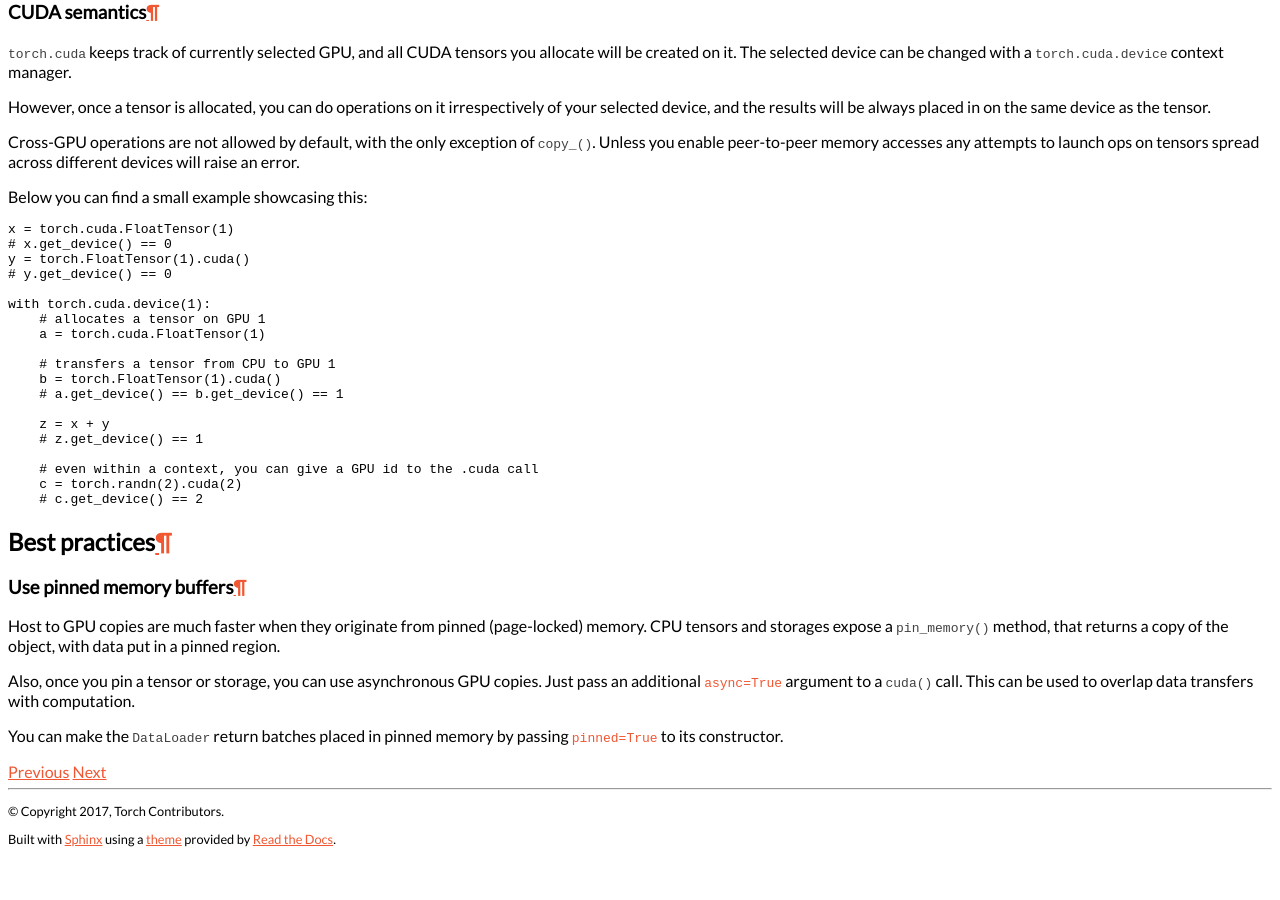
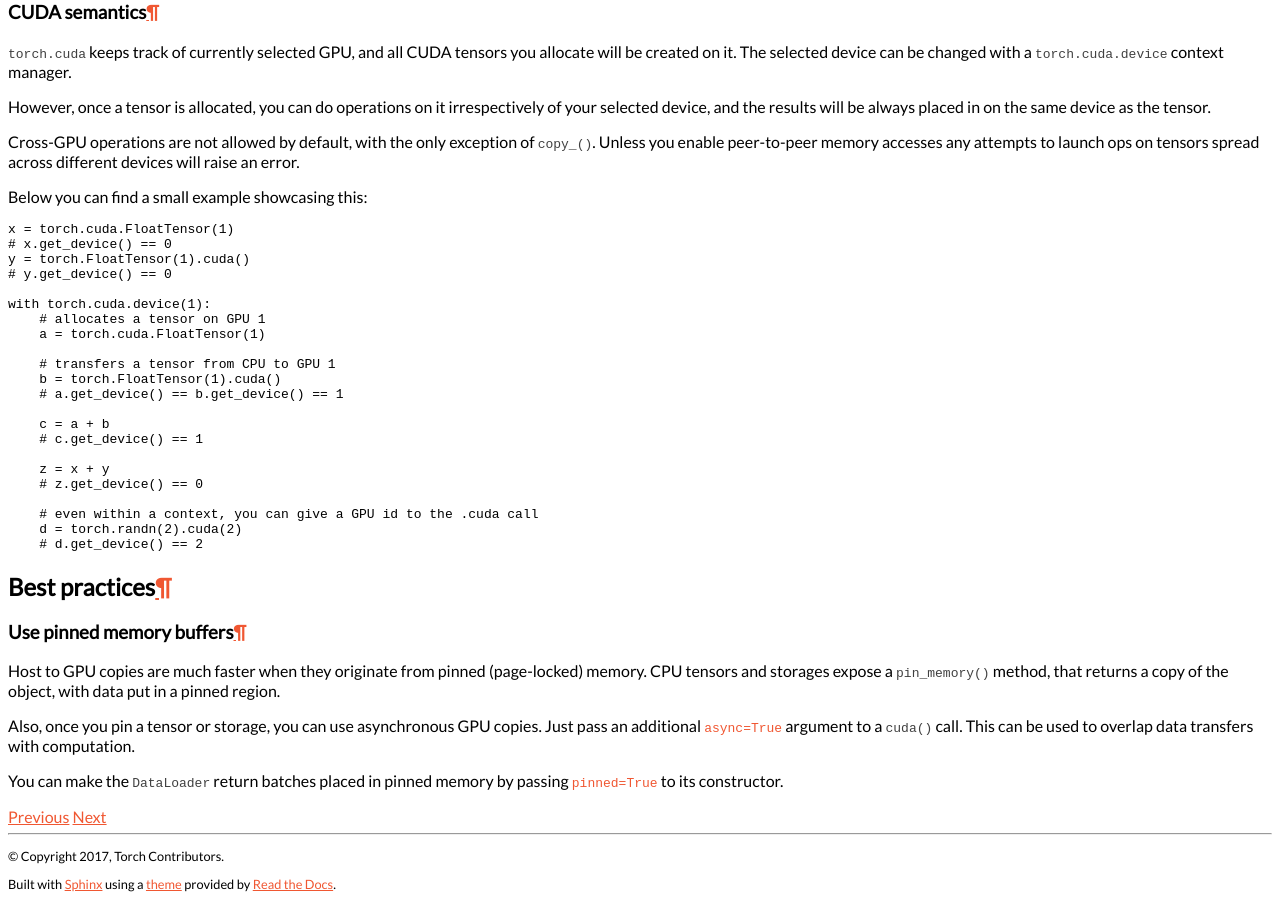
Before and after one commit to kleistern8z/pytorch, a Sphinx documentation site: the page built from docs/source/notes/cuda.rst, in a window 1280 px wide and 900 px high, scrolled down 4587 px. Built offline with Sphinx 7.4.7 and the Read the Docs theme 2.0.0, drawn with Linux system fonts in a browser that asks for light colours; before the commit the page ends 5442 px from its top, so only the background shows below that.

Commit message:
Fix cuda notes
Target GPU *is* consisten with source GPU

```diff
--- a/docs/source/notes/cuda.rst
+++ b/docs/source/notes/cuda.rst
@@ -29,12 +29,15 @@ Below you can find a small example showcasing this::
         b = torch.FloatTensor(1).cuda()
         # a.get_device() == b.get_device() == 1
 
+        c = a + b
+        # c.get_device() == 1
+
         z = x + y
-        # z.get_device() == 1
+        # z.get_device() == 0
 
         # even within a context, you can give a GPU id to the .cuda call
-        c = torch.randn(2).cuda(2)
-        # c.get_device() == 2
+        d = torch.randn(2).cuda(2)
+        # d.get_device() == 2
 
 Best practices
 --------------
```
